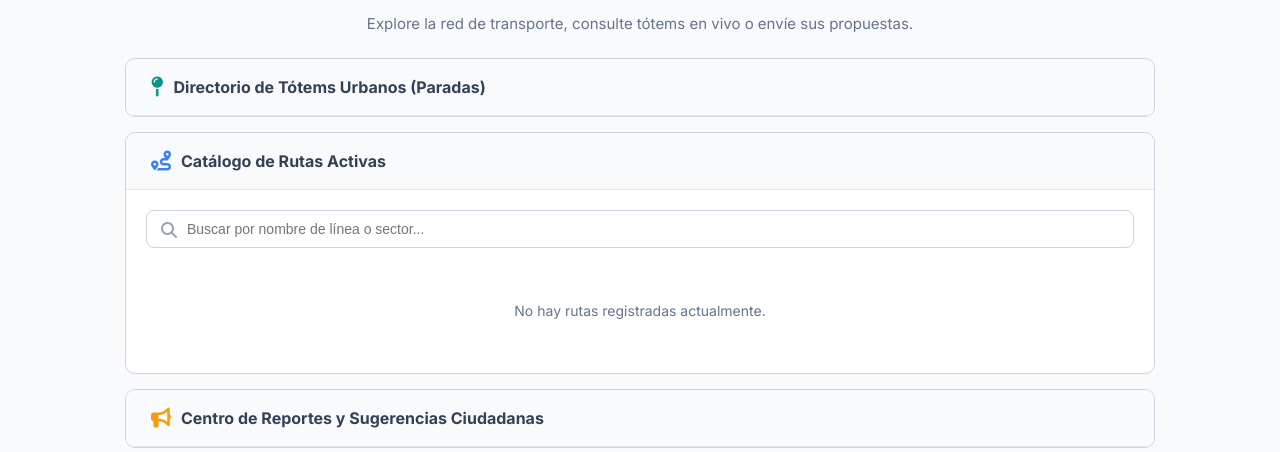
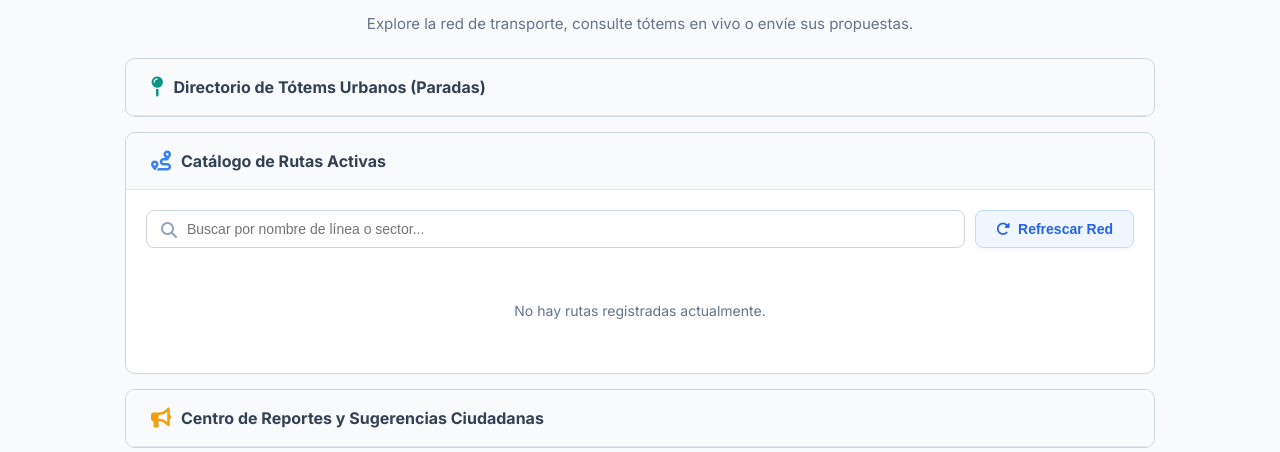
Before and after one commit to siratop/proyecto-senaletica, a Django app: page / in a window 1280 px wide, after a click on "Catálogo de Rutas Activas". Shown: the part 890-1342 px from the top of the page. Run offline with Django 5.2, Linux system fonts and the light colour scheme; data that the repository does not hold is empty.

Commit message:
Configurado motor busquedas bus

```diff
--- a/rutas/templates/rutas/inicio_general.html
+++ b/rutas/templates/rutas/inicio_general.html
@@ -363,11 +363,17 @@
             Catálogo de Rutas Activas
         </summary>
         <div style="padding: 20px;">
-            <div style="margin-bottom: 20px; position: relative;">
-                <i class="fa-solid fa-magnifying-glass" style="position: absolute; left: 15px; top: 12px; color: #94a3b8;"></i>
-                <input type="text" id="buscar-rutas" onkeyup="filtrarTarjetas('buscar-rutas', 'grid-rutas')" placeholder="Buscar por nombre de línea o sector..." style="width: 100%; box-sizing: border-box; padding: 10px 10px 10px 40px; border: 1px solid #cbd5e1; border-radius: 8px; font-size: 14px; outline: none;">
+
+            <div style="margin-bottom: 20px; display: flex; gap: 10px; flex-wrap: wrap;">
+                <div style="position: relative; flex: 1; min-width: 250px;">
+                    <i class="fa-solid fa-magnifying-glass" style="position: absolute; left: 15px; top: 12px; color: #94a3b8;"></i>
+                    <input type="text" id="buscar-rutas" onkeyup="filtrarTarjetas('buscar-rutas', 'grid-rutas')" placeholder="Buscar por nombre de línea o sector..." style="width: 100%; box-sizing: border-box; padding: 10px 10px 10px 40px; border: 1px solid #cbd5e1; border-radius: 8px; font-size: 14px; outline: none;">
+                </div>
+
+                <button onclick="location.reload()" style="background: #eff6ff; color: #2563eb; border: 1px solid #bfdbfe; padding: 10px 20px; border-radius: 8px; font-weight: bold; font-size: 14px; cursor: pointer; display: flex; align-items: center; gap: 8px; transition: all 0.2s ease; white-space: nowrap; box-shadow: 0 2px 4px rgba(37, 99, 235, 0.05);" onmouseover="this.style.background='#dbeafe'; this.style.transform='translateY(-1px)';" onmouseout="this.style.background='#eff6ff'; this.style.transform='translateY(0)';">
+                    <i class="fa-solid fa-rotate-right"></i> Refrescar Red
+                </button>
             </div>
-
             <div id="grid-rutas" style="display: grid; grid-template-columns: repeat(auto-fit, minmax(250px, 1fr)); gap: 15px;">
                 {% for ruta in rutas %}
                 <div class="tarjeta-filtro" style="background: white; border: 1px solid #e2e8f0; border-radius: 8px; padding: 20px; border-left: 4px solid #3b82f6;">
```
